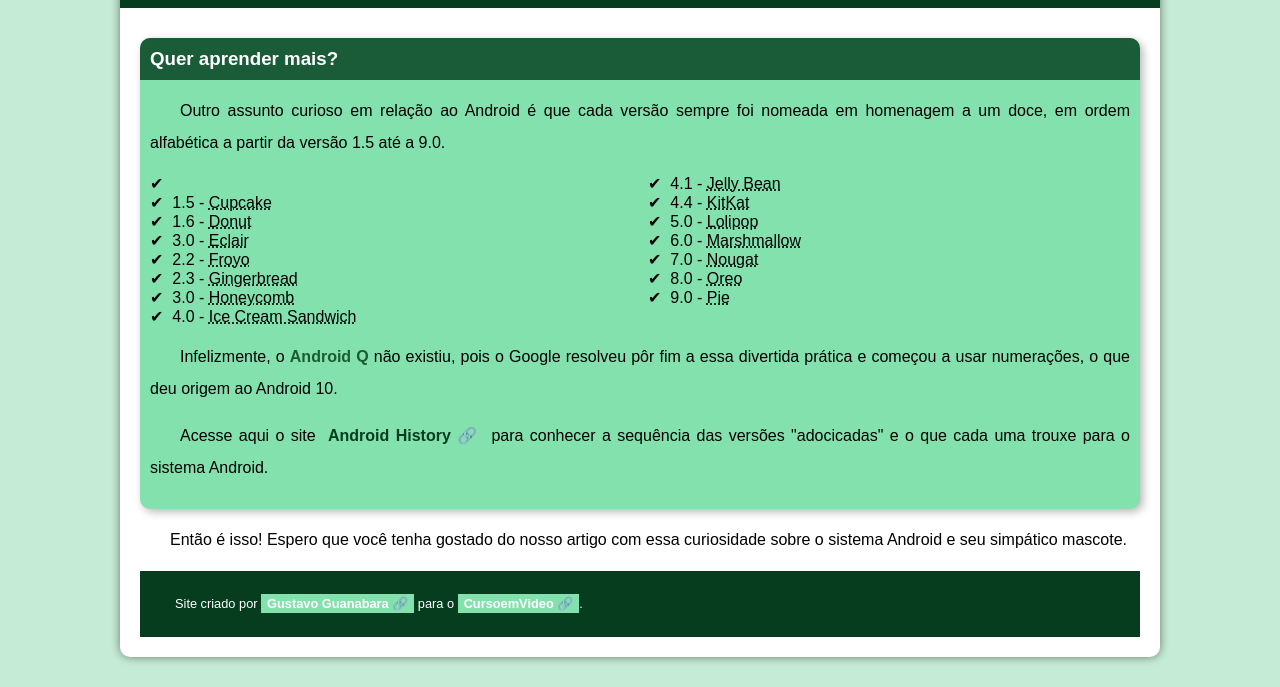
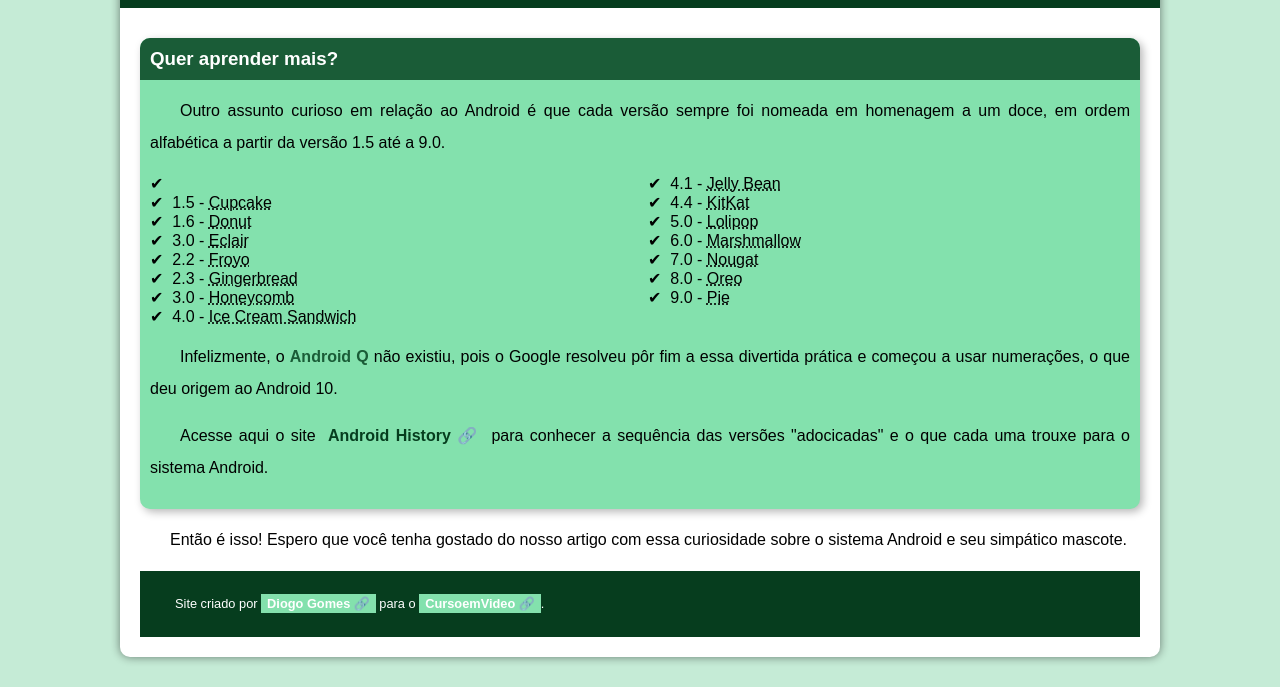
Before and after one commit to DiogoGomesB/html-css, a plain HTML site: page exercicios/desafio010/android.html in a window 1280 px wide. Shown: the part 2441-3128 px from the top of the page. Drawn offline with Linux system fonts and the light colour scheme.

Commit message:
atualização

```diff
--- a/exercicios/desafio010/android.html
+++ b/exercicios/desafio010/android.html
@@ -87,7 +87,7 @@
                 <p>Então é isso! Espero que você tenha gostado do nosso artigo com essa curiosidade sobre o sistema Android e seu simpático mascote.</p>
         </article>
         <footer>
-            <p>Site criado por <a href="https://github.com/gustavoguanabara" target="_blank" class="externo">Gustavo Guanabara</a> para o <a href="https://www.youtube.com/@CursoemVideo" target="_blank" class="externo">CursoemVideo</a>.</p>
+            <p>Site criado por <a href="https://github.com/gustavoguanabara" target="_blank" class="externo">Diogo Gomes</a> para o <a href="https://www.youtube.com/@CursoemVideo" target="_blank" class="externo">CursoemVideo</a>.</p>
         </footer>
     </main>
 </body>
```
